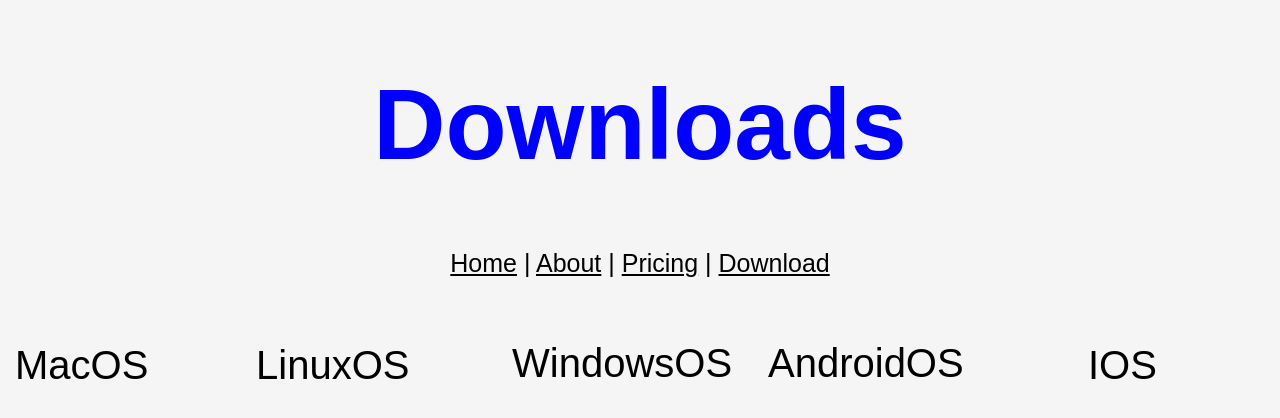
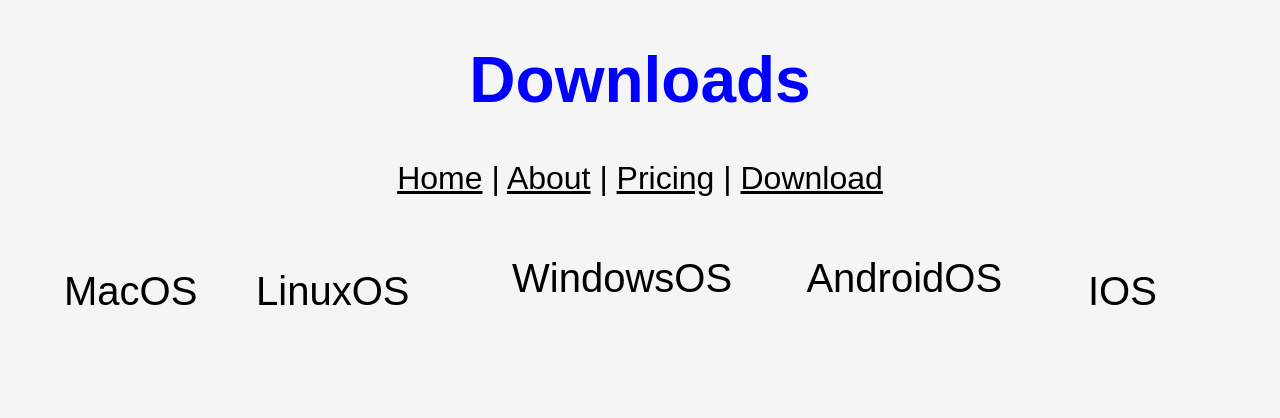
Before and after one commit to collinscleo/StockPickerWebsite, a PHP site: page /Downloads.html in a window 1280 px wide. Shown: the top 418 px of the page. Run offline with PHP 8.4, Linux system fonts and the light colour scheme.

Commit message:
Changed px to %

```diff
--- a/DownloadsMain.css
+++ b/DownloadsMain.css
@@ -7,22 +7,22 @@ body {
   #header {
     background-color: whitesmoke;
     color: blue;
-    font-size: 50px;
+    font-size: 200%;
     text-align: center;
   }
 
   #img {
     position: absolute;
-    top: 0px;
-    right: 5px;
+    top: 0%;
+    right: 0%;
   }
 
   #buttons {
     text-align: center;
-    font-size: 25px;
+    font-size: 200%;
   }
   #OS{
-font-size: 40px;
+font-size: 250%;
   }
   #IOS{
     position: absolute;
@@ -30,7 +30,7 @@ font-size: 40px;
   }
   #MacOS{
     position: absolute;
-    left: 15px;
+    left: 5%;
    }
    #LinuxOS{
     position: absolute;
@@ -39,12 +39,12 @@ font-size: 40px;
    #WindowsOS{
     position: absolute;
     left: 40%;
-    top: 301px;
+    top: 27%;
    }
    #AndroidOS{
     position: absolute;
-    top: 301px;
-    left: 60%;
+    top: 27%;
+    left: 63%;
    }
   a:hover {
     color: white;
```
Also changed, not shown: AboutMain.css (+5 -5 lines), Main.css (+4 -4 lines), PricingMain.css (+4 -4 lines).
